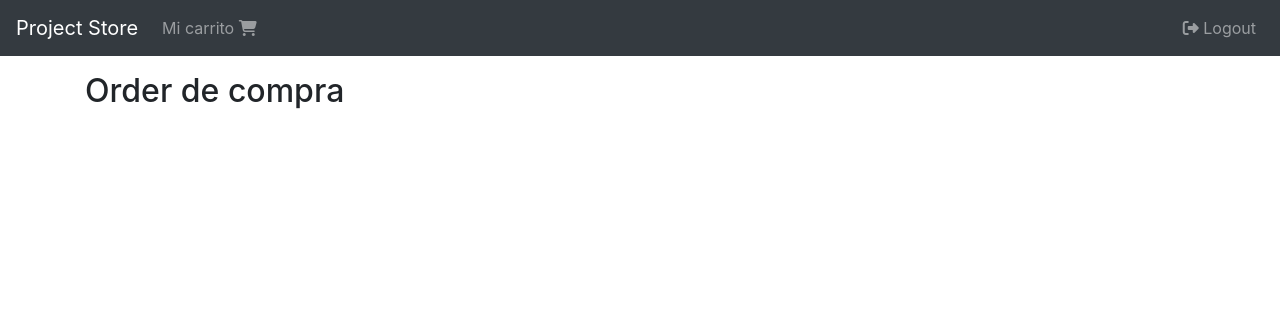
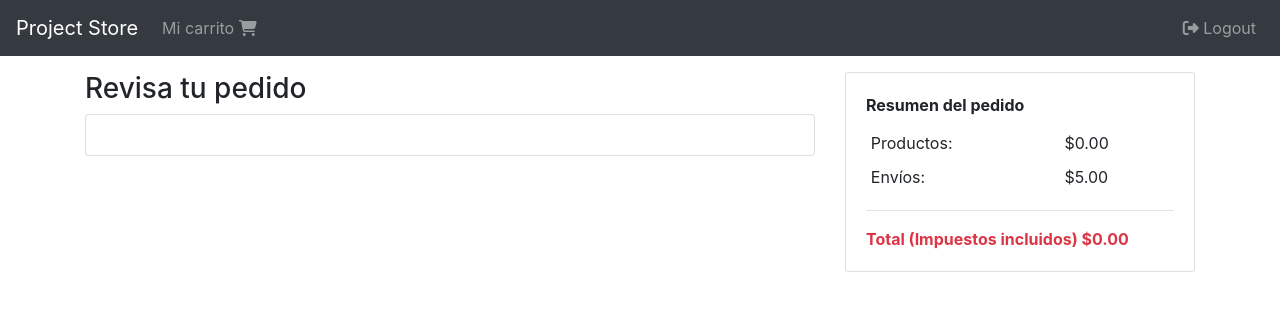
Before and after one commit to joseant1234/store_django, a Django app: page /order/ in a window 1280 px wide. Shown: the top 316 px of the page. Run offline with Django 3.2, Linux system fonts and the light colour scheme; a user stored in the database is signed in; data comes from the database, SQL or seed files in the repository; both versions use the stored data as it was after the commit; some libraries are stand-ins or nearby versions.

Commit message:
adding resume template

```diff
--- a/orders/templates/orders/order.html
+++ b/orders/templates/orders/order.html
@@ -1,8 +1,22 @@
 {% extends 'base.html' %}
 
 {% block content %}
+<div class="col-8">
+    <div class="h3">
+        Revisa tu pedido
+    </div>
+    <div class="card">
+        <div class="card-body">
+            {% for product in cart.products.all %}
+                <!-- no es necesario usar with porque la variable product está incluido en el ciclo for -->
+                {% include 'orders/snippets/product.html' %}
+            {% endfor %}
+        </div>
+
+    </div>
+</div>
 <div class="col">
-    <h2>Order de compra</h2>
+    {% include 'orders/snippets/resume.html' %}
 </div>
 
 {% endblock %}
--- /dev/null
+++ b/orders/templates/orders/snippets/resume.html
@@ -0,0 +1,40 @@
+{% load product_extras %}
+
+<div class="card">
+    <div class="card-body">
+        <div class="font-weight-bold">
+            Resumen del pedido
+        </div>
+        <div>
+            <table class="table table-borderless table-sm">
+                <thead>
+                    <tr>
+                        <th scope="col">
+                        </th>
+                        <th scope="col">
+                        </th>
+                    </tr>
+                </thead>
+                <tbody>
+                    <tr>
+                        <td>Productos:</td>
+                        <td>{{ cart.total | price_format }}</td>
+                    </tr>
+                    <tr>
+                        <td>Envíos:</td>
+                        <td>{{ order.shipping_total | price_format }}</td>
+                    </tr>
+                </tbody>
+            </table>
+        </div>
+        <div>
+            <hr>
+            <div class="font-weight-bold text-danger">
+                Total (Impuestos incluidos)
+                <div class="d-inline-block">
+                    {{ order.total | price_format }}
+                </div>
+            </div>
+        </div>
+    </div>
+</div>
--- a/orders/views.py
+++ b/orders/views.py
@@ -8,5 +8,6 @@ def order(request):
     order = get_or_create_order(cart, request)
 
     return render(request, 'orders/order.html', {
-
+        'cart': cart,
+        'order': order,
     })
```
Also changed, not shown: orders/templates/orders/snippets/product.html (added, +21 -0 lines), db.sqlite3.
